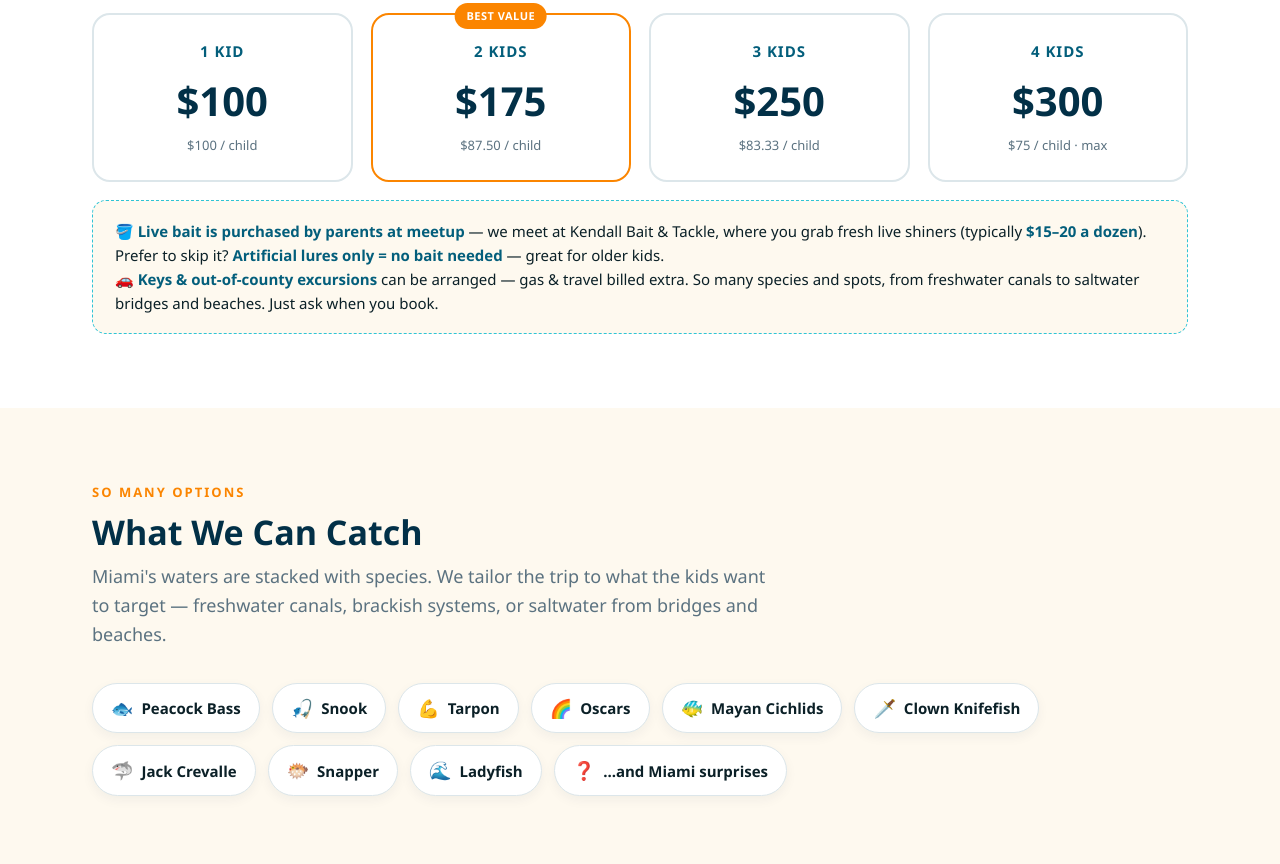
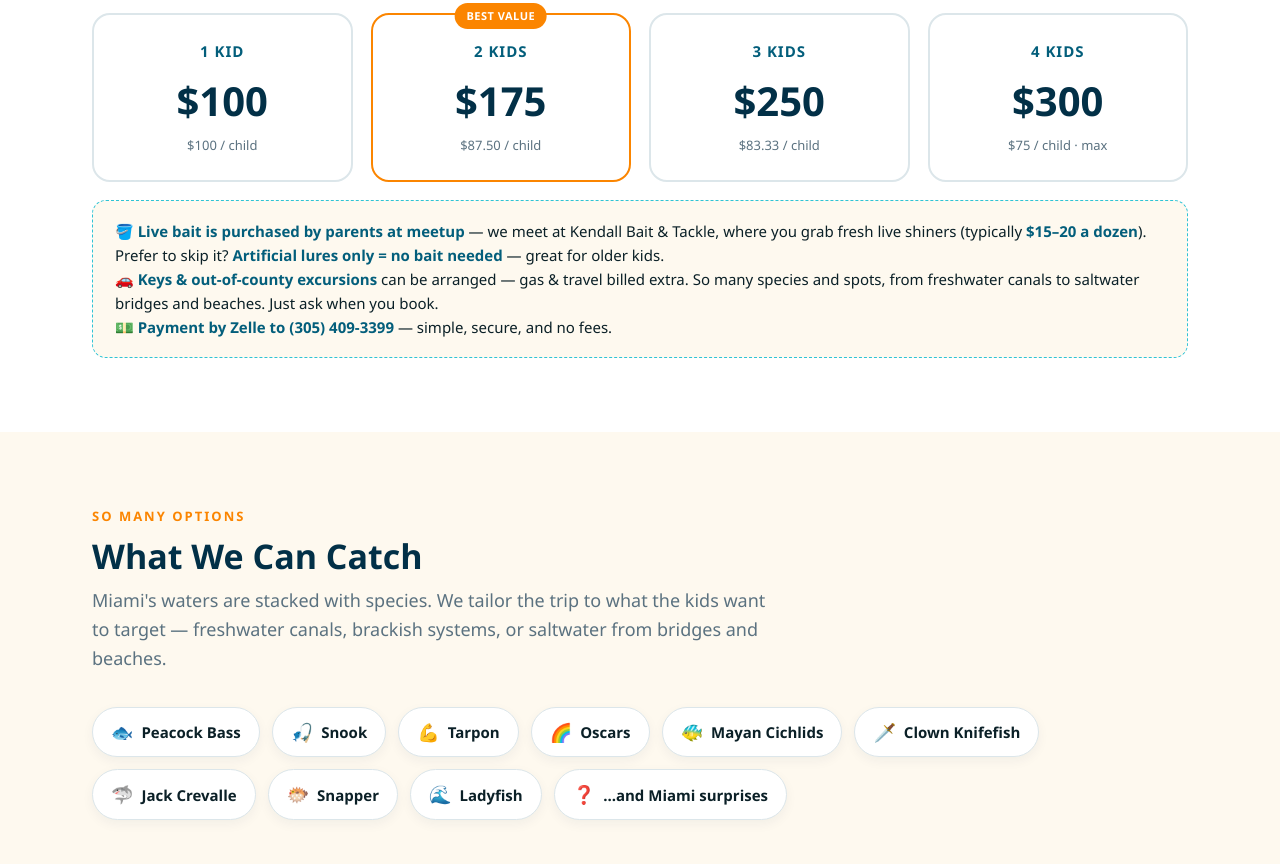
Before and after one commit to xavidalmau9/fish-with-xavi, a plain HTML site: page index.html in a window 1280 px wide. Shown: the part 2176-3040 px from the top of the page. Drawn offline with Linux system fonts and the light colour scheme.

Commit message:
Confirm full-day pricing; add Zelle payment info and payment FAQ
Co-Authored-By: Claude Opus 4.8 <noreply@anthropic.com>

```diff
--- a/index.html
+++ b/index.html
@@ -268,7 +268,8 @@
 
     <div class="price-note">
       🪣 <b>Live bait is purchased by parents at meetup</b> — we meet at Kendall Bait &amp; Tackle, where you grab fresh live shiners (typically <b>$15–20 a dozen</b>). Prefer to skip it? <b>Artificial lures only = no bait needed</b> — great for older kids.<br>
-      🚗 <b>Keys &amp; out-of-county excursions</b> can be arranged — gas &amp; travel billed extra. So many species and spots, from freshwater canals to saltwater bridges and beaches. Just ask when you book.
+      🚗 <b>Keys &amp; out-of-county excursions</b> can be arranged — gas &amp; travel billed extra. So many species and spots, from freshwater canals to saltwater bridges and beaches. Just ask when you book.<br>
+      💵 <b>Payment by Zelle to (305) 409-3399</b> — simple, secure, and no fees.
     </div>
   </div>
 </section>
@@ -375,7 +376,7 @@
         <div class="summary" id="summary"></div>
 
         <a href="#" class="btn" id="reqBtn" style="margin-top:16px;width:100%;text-align:center">📱 Request This Trip</a>
-        <p class="req-note">This opens a pre-filled text so we can confirm availability. Bait &amp; any Keys/travel add-ons are confirmed when we lock your date. A signed waiver is required before the trip.</p>
+        <p class="req-note">This opens a pre-filled text so we can confirm availability. Payment is by <b>Zelle to (305) 409-3399</b> once your date is locked. Live bait is bought at the meetup; any Keys/travel add-ons are confirmed when we book. A signed waiver is required before the trip.</p>
       </div>
     </div>
   </div>
@@ -404,6 +405,8 @@
     <details><summary>What ages do you take? Do kids need a fishing license?</summary><div class="body">We take kids roughly <b>ages 6 and up</b> (younger with a parent along — just ask). In Florida, <b>children under 16 do not need a fishing license</b>, so sign-up is simple.</div></details>
 
     <details><summary>What's included? What should my kid bring?</summary><div class="body">We provide all rods, reels, tackle, and instruction. You bring: a hat, sunscreen, closed-toe shoes, a refillable water bottle, and a sense of adventure. Live bait is added at $20/child, or skip it and fish artificial lures for no bait fee.</div></details>
+
+    <details><summary>How do I pay?</summary><div class="body">We keep it simple — payment is by <b>Zelle to (305) 409-3399</b> once your date is confirmed. No app fees, no hassle. <b>Live bait is purchased separately by you at the meetup</b> (Kendall Bait &amp; Tackle, typically $15–20/dozen), or skip it and fish artificial lures.</div></details>
 
     <details><summary>Where do we meet?</summary><div class="body">Trips start by meeting at <b>Kendall Bait &amp; Tackle</b> in Miami-Dade, where we grab bait and gear before heading to the day's spot. Exact meeting details are confirmed when you book.</div></details>
 
```
